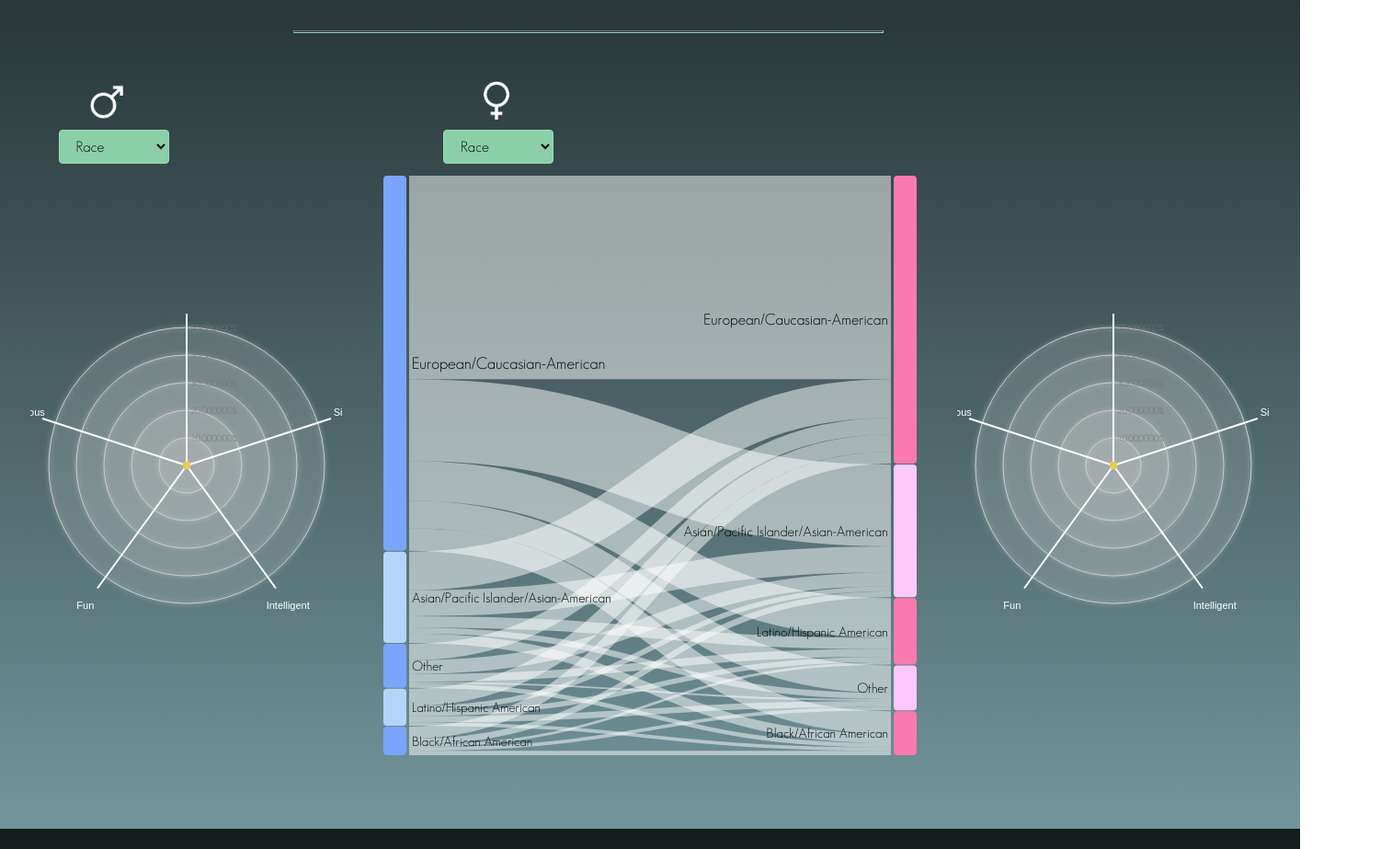
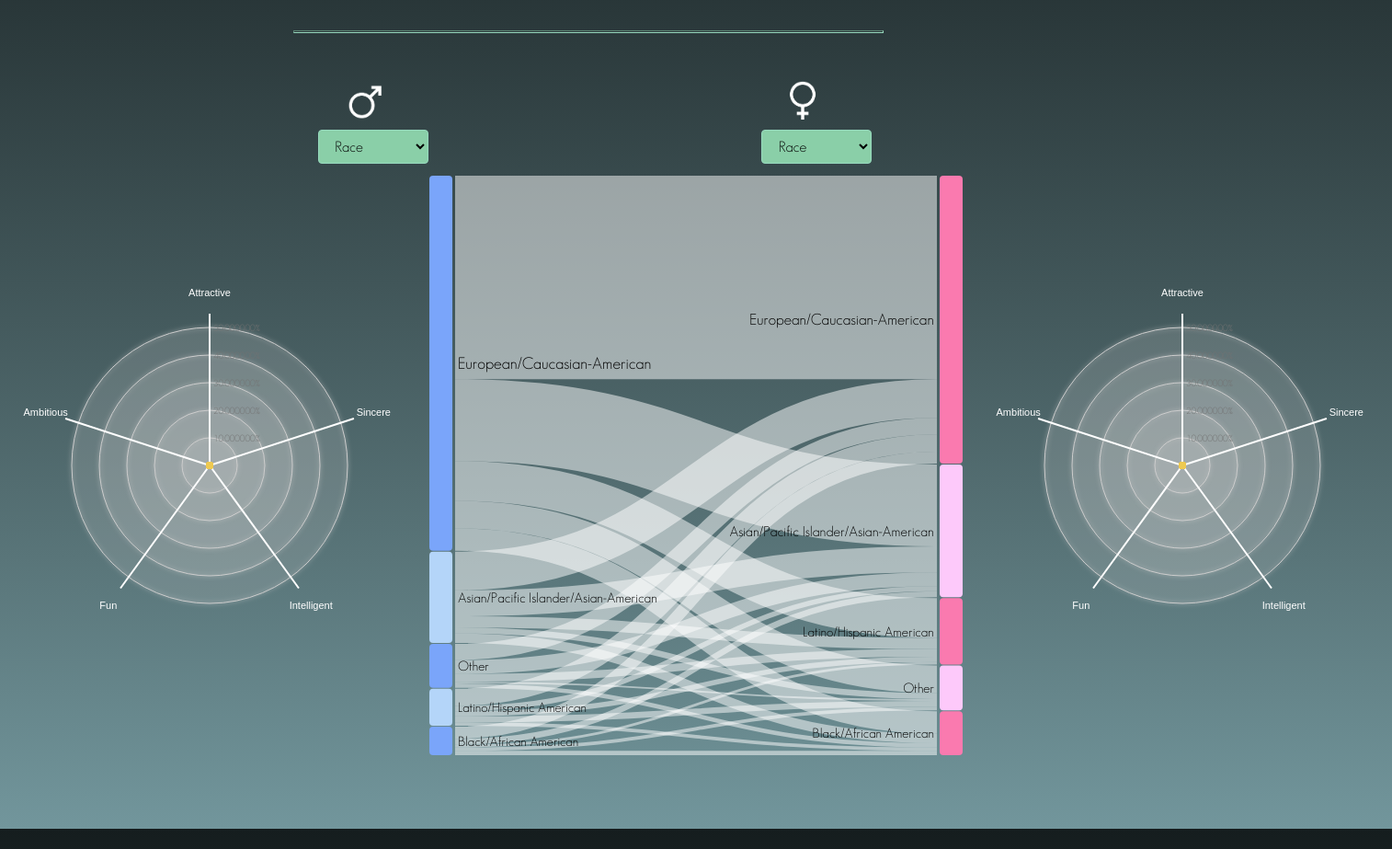
Before and after one commit to pascallim/speed_dating_visualisation, a plain HTML site: page index.html in a window 1280 px wide. Shown: the part 280-1203 px from the top of the page at 92% size, 1514 px wide, since content can reach past the window. Drawn offline with Linux system fonts and the light colour scheme.

Commit message:
cooomiiiiit

```diff
--- a/js/dashboard.js
+++ b/js/dashboard.js
@@ -644,16 +644,17 @@ function constructSankey (attribute_H, attribute_F){
 
 
 //====================================================== RADAR CHART ===============================
-var margin_radar = {top: 20, right: 20, bottom: 20, left: 20},
-  width_radar = 300,
-  height_radar = 300;
+var margin = {top: 70, right: 70, bottom: 70, left: 70},
+				width = Math.min(440, window.innerWidth - 10) - margin.left - margin.right,
+				height = Math.min(width, window.innerHeight - margin.top - margin.bottom - 20);
 
 var color = d3.scaleOrdinal().range(["#EDC951","#CC333F","#00A0B0"]);
+console.log(width)
 
 var radarChartOptions = {
-  w: width_radar,
-  h: height_radar,
-  margin: margin_radar,
+  w: width,
+  h: height,
+  margin: margin,
   maxValue: 0.5,
   levels: 5,
   roundStrokes: true,
--- a/static/style.css
+++ b/static/style.css
@@ -42,12 +42,13 @@ hr#one {
 
 /* Icon man  & woman */
 .men {
-padding-left : 7%;
-filter: brightness(0) invert(1);
+	padding-left : 29%;
+	filter: brightness(0) invert(1);
+	text-align:center;
 }
 
 .women {
-  padding-left: 29%;
+  padding-left: 33%;
   filter: brightness(0) invert(1);
 }
 
@@ -65,17 +66,16 @@ select {
 }
 
 .select_men {
-  padding-left: 5%;
+  padding-left: 27%;
 }
 
 .select_women {
-  padding-left: 23%;
+  padding-left: 28%;
 }
 
 /* Node */
 div.tooltip_node {
   top: 50px;
-  width: 600px;
   height: 40px;
   padding: 10px;
   font: 14px tahoma;
@@ -83,7 +83,7 @@ div.tooltip_node {
   border: 0px;
   border-radius: 0px;
   pointer-events: none;
-  padding-left:5%;
+  text-align:center;
   /* fade animation */
   opacity: 0;
   transition: opacity 1s;
@@ -142,7 +142,8 @@ div.tooltip_link {
 @import url(https://fonts.googleapis.com/css?family=Megrim);
 
 div.radar_class {
-  width: 400px;
+  width: 450px;
+  /* height: 1000px; */
   /* margin: auto; */
   text-align: center;
   /* padding-left:5%; */
```
Also changed, not shown: 1 other file.
